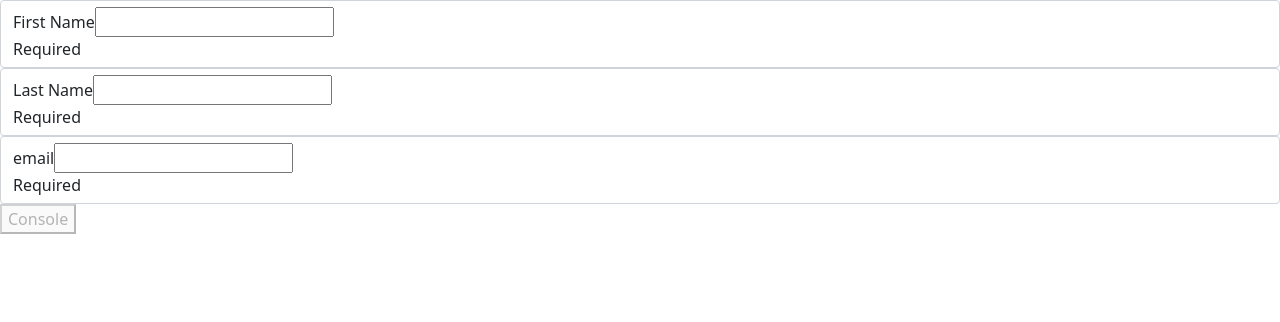
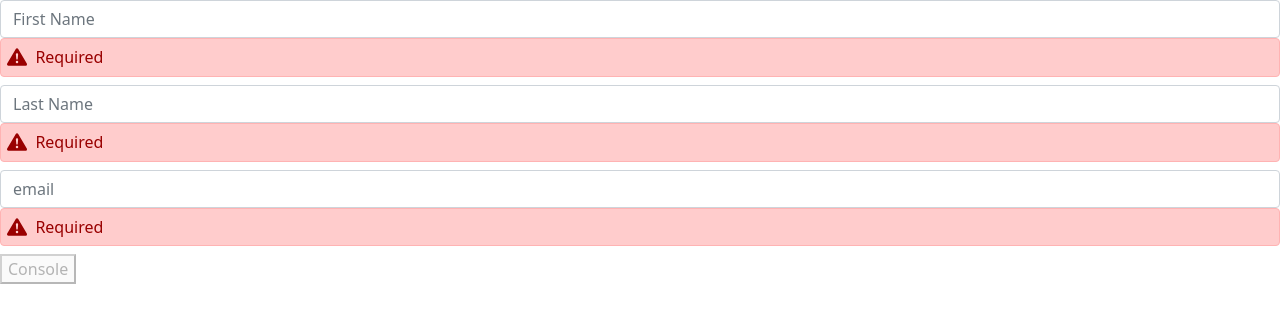
Before and after one commit to Nizar7zak/bootstrap-react-tutorial, a React (Create React App) app: page / in a window 1280 px wide. Both pictures are taken after a click on the button "Console". Shown: the top 322 px of the page. Built offline with nearby package versions, Linux system fonts and the light colour scheme.

Commit message:
handle alert based on errors come from formik

```diff
--- a/src/components/forms/FormField.js
+++ b/src/components/forms/FormField.js
@@ -1,12 +1,11 @@
 import { Field, ErrorMessage } from "formik";
 import { TextError } from "./TextError";
 
-const FormField = ({ label, name, ...rest }) => {
+const FormField = ({ placeholder, name, ...rest }) => {
   return (
-    <div className="form-control">
-      <label htmlFor={name}>{label}</label>
-      <Field id={name} name={name} {...rest} />
-      <ErrorMessage component={TextError} name={name} />
+    <div className="form-group">
+      <Field id={name} name={name} {...rest} placeholder={placeholder} className="form-control" />
+      <ErrorMessage name={name} component={TextError}/>
     </div>
   );
 };
--- a/src/components/forms/TextError.js
+++ b/src/components/forms/TextError.js
@@ -1,5 +1,21 @@
 function TextError({ children }) {
-  return <div className="error">{children}</div>;
+  return (
+    <div className="alert alert-danger d-flex align-items-center " role="alert">
+      <svg
+        xmlns="http://www.w3.org/2000/svg"
+        width="20"
+        height="20"
+        fill="currentColor"
+        className="bi bi-exclamation-triangle-fill flex-shrink-0 me-2"
+        viewBox="0 0 16 16"
+        role="img"
+        aria-label="Warning:"
+      >
+        <path d="M8.982 1.566a1.13 1.13 0 0 0-1.96 0L.165 13.233c-.457.778.091 1.767.98 1.767h13.713c.889 0 1.438-.99.98-1.767L8.982 1.566zM8 5c.535 0 .954.462.9.995l-.35 3.507a.552.552 0 0 1-1.1 0L7.1 5.995A.905.905 0 0 1 8 5zm.002 6a1 1 0 1 1 0 2 1 1 0 0 1 0-2z" />
+      </svg>
+      <div>{children}</div>
+    </div>
+  );
 }
 
 export { TextError };
--- a/src/pages/signUp/SignUp.jsx
+++ b/src/pages/signUp/SignUp.jsx
@@ -13,9 +13,9 @@ const SignUp = () => {
       validationSchema={signupValidation}
       onSubmit={handleSubmit}
     >
-      <FormField type="text" label="First Name" name="firstName" />
-      <FormField type="text" label="Last Name" name="lastName" />
-      <FormField type="email" label="email" name="email" />
+      <FormField type="text" placeholder="First Name" name="firstName" />
+      <FormField type="text" placeholder="Last Name" name="lastName" />
+      <FormField type="email" placeholder="email" name="email" />
       <SubmitButton title="Console" />
     </Form>
   );
--- a/src/scss/custom.scss
+++ b/src/scss/custom.scss
@@ -7,4 +7,8 @@ $info: #555;
 $warning: rgb(255, 255, 0);
 $danger: rgb(255, 0, 0);
 
+$alert-padding-y: 0.4rem;
+$alert-padding-x: 0.4rem;
+$alert-margin-bottom: 0.5rem;
+
 @import "../../node_modules/bootstrap/scss/bootstrap.scss";
```
